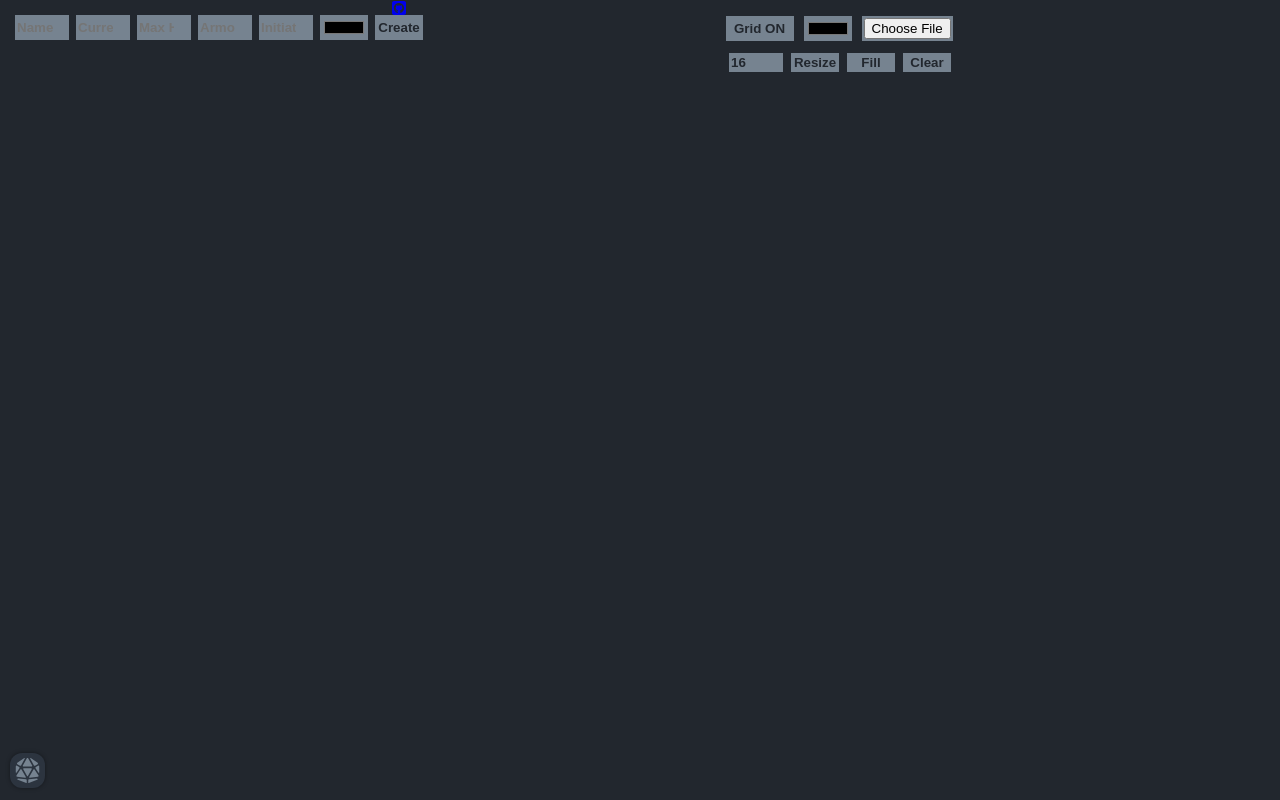
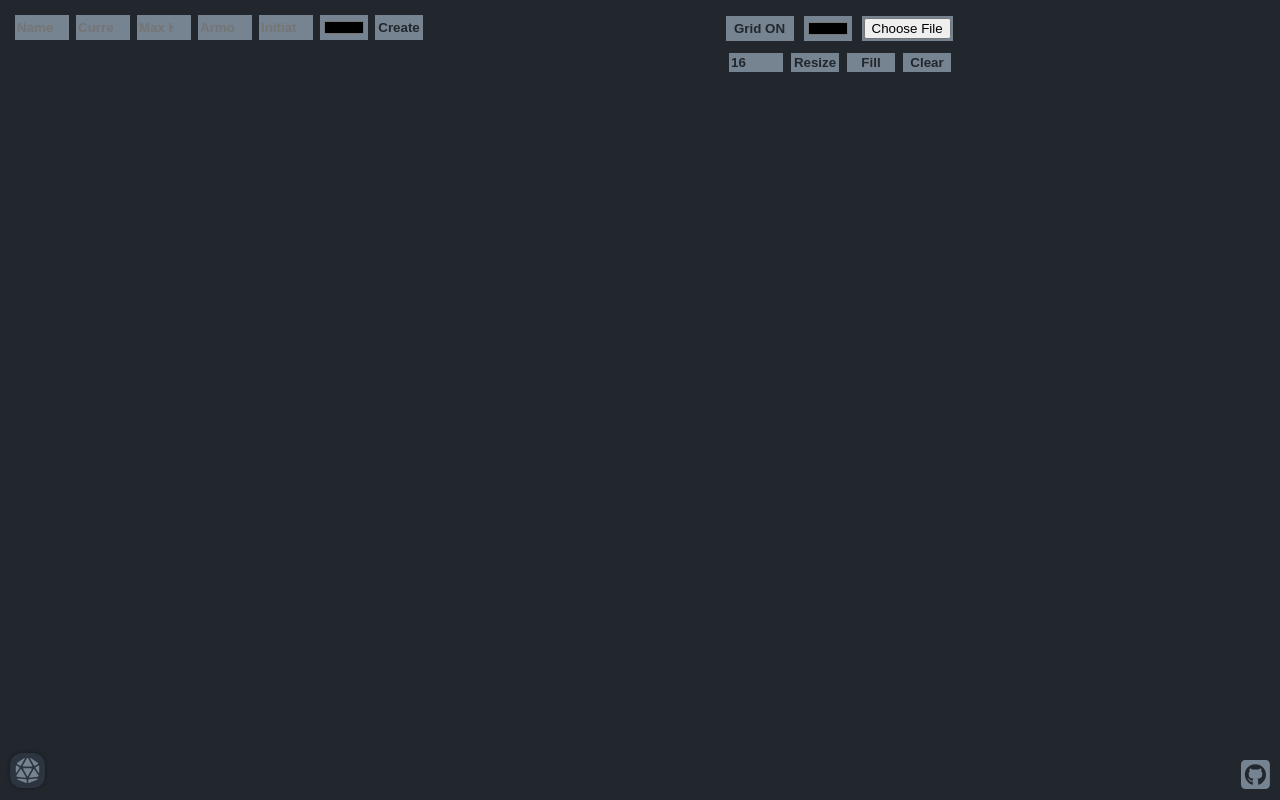
Before and after one commit to savwiley/dnd-maps, a React (Create React App) app: page / in a window 1280 px wide. Built offline with nearby package versions, Linux system fonts and the light colour scheme.

Commit message:
stylize github icon

```diff
--- a/src/style.css
+++ b/src/style.css
@@ -25,3 +25,15 @@ body {
 ::-webkit-scrollbar-thumb {
   background: var(--lightAccent);
 }
+
+.github {
+  position: fixed;
+  bottom: 5px;
+  right: 10px;
+  font-size: 33px;
+  color: var(--text);
+}
+
+.github:hover {
+  color: var(--lightText);
+}
```
